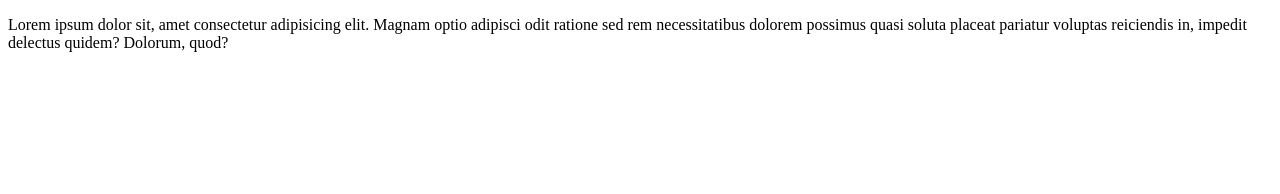
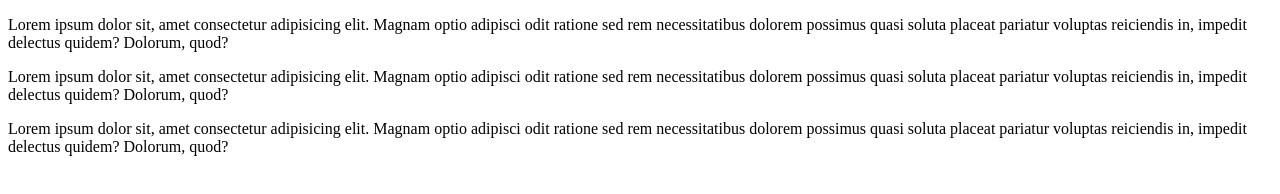
Before and after one commit to VICTORIAGUI/ultima-vez, a plain HTML site: page index.html in a window 1280 px wide. Drawn offline with Linux system fonts and the light colour scheme.

Commit message:
teste31/10

```diff
--- a/index.html
+++ b/index.html
@@ -8,5 +8,7 @@
 </head>
 <body>
     <p>Lorem ipsum dolor sit, amet consectetur adipisicing elit. Magnam optio adipisci odit ratione sed rem necessitatibus dolorem possimus quasi soluta placeat pariatur voluptas reiciendis in, impedit delectus quidem? Dolorum, quod?</p>
+    <p>Lorem ipsum dolor sit, amet consectetur adipisicing elit. Magnam optio adipisci odit ratione sed rem necessitatibus dolorem possimus quasi soluta placeat pariatur voluptas reiciendis in, impedit delectus quidem? Dolorum, quod?</p>
+    <p>Lorem ipsum dolor sit, amet consectetur adipisicing elit. Magnam optio adipisci odit ratione sed rem necessitatibus dolorem possimus quasi soluta placeat pariatur voluptas reiciendis in, impedit delectus quidem? Dolorum, quod?</p>
 </body>
 </html>
```
